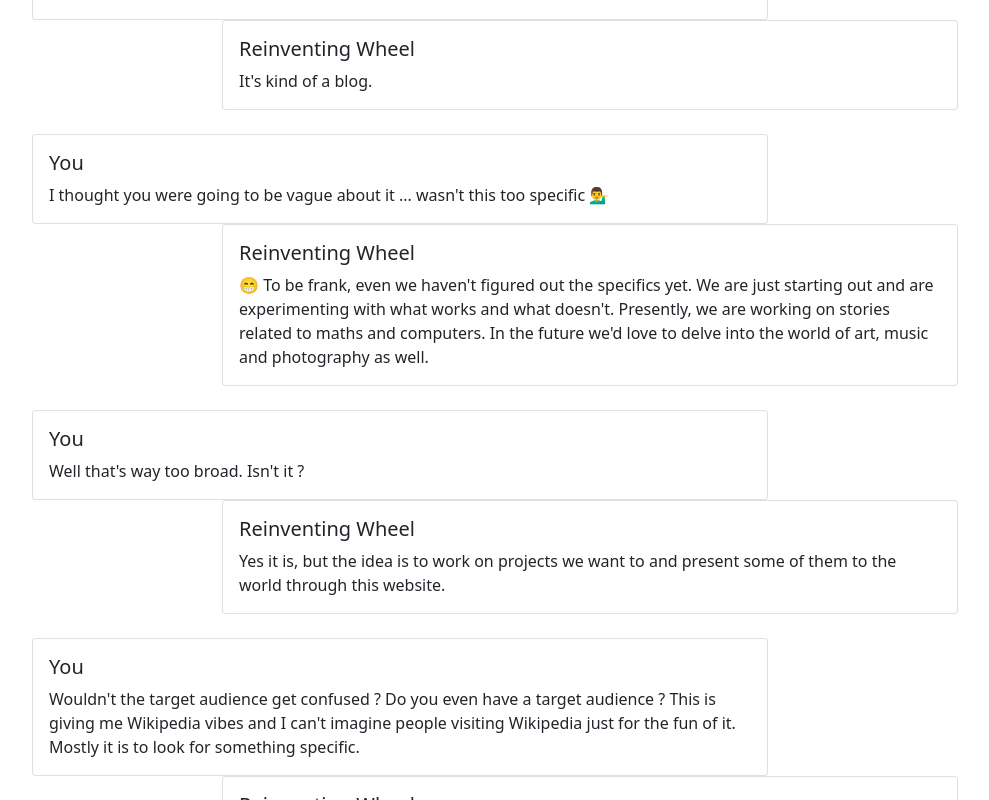
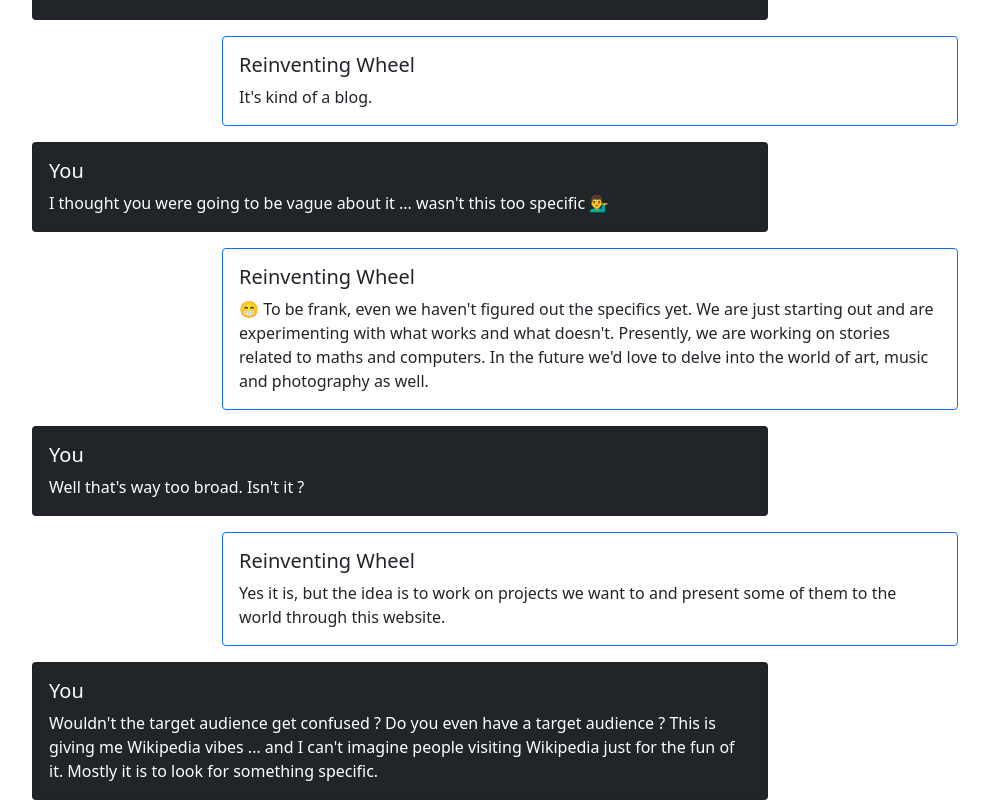
Before and after one commit to keshav-sarraf/rw-frontend, a Vue app: page / in a window 1280 px wide. Shown: the part 260-1060 px from the top of the page, without its empty margins (240-1229 px from the left). Built offline with nearby package versions, Linux system fonts and the light colour scheme.

Commit message:
Added margin in about page
added margin in about page

```diff
--- a/src/assets/about/content.json
+++ b/src/assets/about/content.json
@@ -13,7 +13,7 @@
             "answer" : "Yes it is, but the idea is to work on projects we want to and present some of them to the world through this website."
         },
         {
-            "question" : "Wouldn't the target audience get confused ? Do you even have a target audience ? This is giving me Wikipedia vibes and I can't imagine people visiting Wikipedia just for the fun of it. Mostly it is to look for something specific.",
+            "question" : "Wouldn't the target audience get confused ? Do you even have a target audience ? This is giving me Wikipedia vibes ... and I can't imagine people visiting Wikipedia just for the fun of it. Mostly it is to look for something specific.",
             "answer" : "I get it. The plan is to get started and later on depending on how this is received, we can always break down the website into multiple mini websites. None of it would matter if the only audience we get is a subset of our friends and family 😅"
         },
         {
--- a/src/components/About.vue
+++ b/src/components/About.vue
@@ -3,8 +3,8 @@
         <div v-for="chat in chatList" :key="chat.question">
             <!-- question -->
             <div class="row">
-                <div class="col-sm-8 offset-sm-2 align-self-start">
-                    <div class="card">
+                <div class="col-sm-8 offset-sm-2 mb-3 align-self-start">
+                    <div class="card text-white bg-dark">
                         <div class="card-body">
                             <h5 class="card-title">You</h5>
                             <p class="card-text">{{chat.question}}</p>
@@ -12,8 +12,8 @@
                     </div>
                 </div>
 
-                <div class="col-sm-8 offset-sm-4 align-self-end">
-                    <div class="card">
+                <div class="col-sm-8 offset-sm-4 mb-3 align-self-end">
+                    <div class="card border-primary">
                         <div class="card-body">
                             <h5 class="card-title">Reinventing Wheel</h5>
                             <p class="card-text">{{chat.answer}}</p>
@@ -22,7 +22,6 @@
                 </div>
             </div>
 
-            <br>
         </div>
     </div>
 
```
